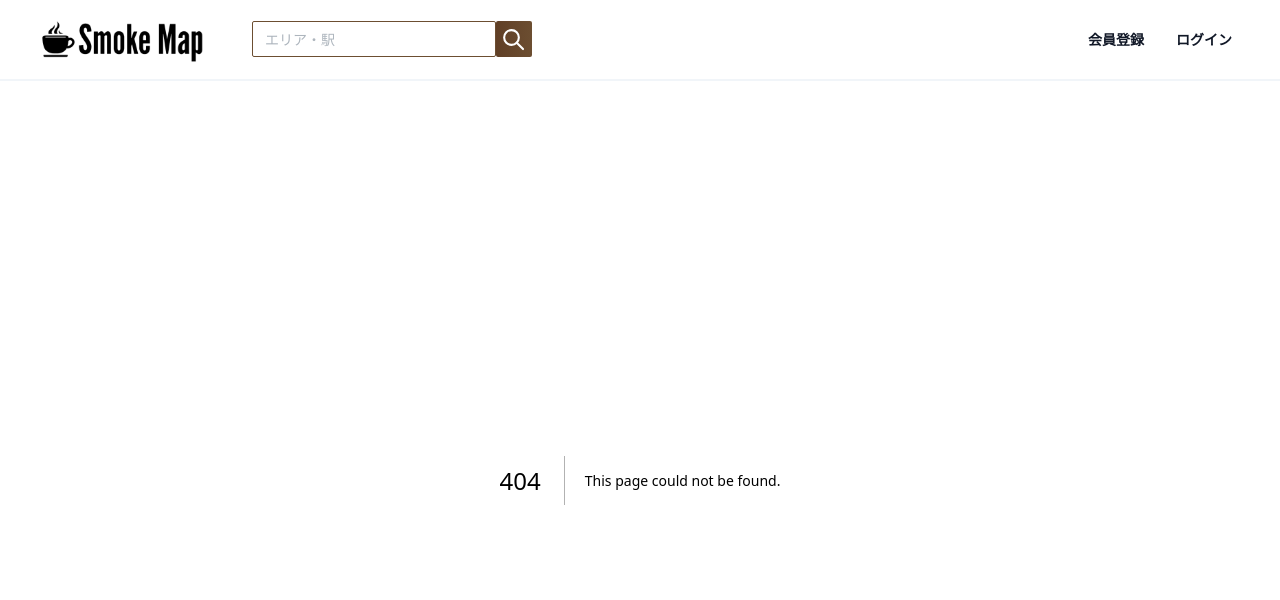
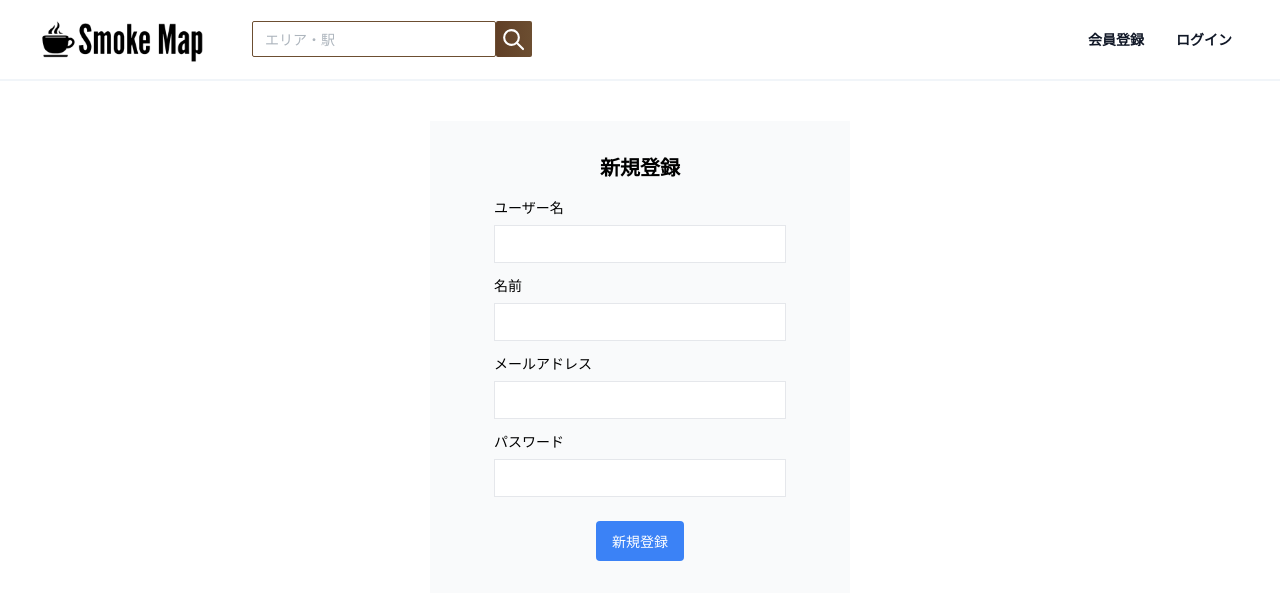
Before and after one commit to 26ryss/smoke-map, a Next.js app: page /account/signup in a window 1280 px wide. Before the commit this address had no page. Shown: the top 600 px of the page. Built offline with nearby package versions, Linux system fonts and the light colour scheme.

Commit message:
会員登録画面を作成

```diff
--- /dev/null
+++ b/app/account/signup/page.tsx
@@ -0,0 +1,12 @@
+import Form from '@/app/ui/users/singup-form';
+
+export default function Page() {
+  return (
+    <div className="flex justify-center min-h-screen">
+      <div className="p-6 w-[500px] md:overflow-y-auto md:p-10">
+        <Form />
+      </div>
+    </div>
+
+  )
+}
--- /dev/null
+++ b/app/lib/actions.ts
@@ -0,0 +1,58 @@
+'use server';
+
+import { z } from 'zod';
+import { sql } from '@vercel/postgres';
+import { revalidatePath } from 'next/cache';
+import { redirect } from 'next/navigation';
+import bcrypt from 'bcrypt';
+
+const FormSchema = z.object({
+  id: z.string(),
+  displayName: z.string(),
+  name: z.string(),
+  email: z.string(),
+  password: z.string(),
+});
+
+export type State = {
+  errors?: {
+    displayName?: string[];
+    name?: string[];
+    email?: string[];
+    password?: string[];
+  };
+  message?: string | null;
+}
+
+const CreateUser = FormSchema.omit({ id: true });
+
+export async function createUser(prevState: State, formData: FormData){
+  const validatedFields = CreateUser.safeParse({
+    displayName: formData.get('displayName'),
+    name: formData.get('name'),
+    email: formData.get('email'),
+    password: formData.get('password'),
+  });
+  if (!validatedFields.success){
+    return {
+      errors: validatedFields.error.flatten().fieldErrors,
+      message: 'Missing Fields. Failed to Create User',
+    }
+  }
+
+  const { displayName, name, email, password } = validatedFields.data;
+  const hashedPassword = await bcrypt.hash(password, 10);
+  try {
+    await sql`
+    INSERT INTO users (display_name, name, email, password)
+    VALUES (${displayName}, ${name}, ${email}, ${hashedPassword})
+  `;
+  } catch (error) {
+    return {
+      message: 'Database Error: Failed to Create User.',
+    };
+  }
+
+  revalidatePath('/');
+  redirect('/');
+}
--- /dev/null
+++ b/app/ui/button.tsx
@@ -0,0 +1,19 @@
+import clsx from 'clsx';
+
+interface ButtonProps extends React.ButtonHTMLAttributes<HTMLButtonElement> {
+  children: React.ReactNode;
+}
+
+export function Button({ children, className, ...rest }: ButtonProps) {
+  return (
+    <button
+      {...rest}
+      className={clsx(
+        'flex h-10 items-center rounded bg-blue-500 px-4 text-sm font-medium text-white transition-colors hover:bg-blue-400 focus-visible:outline focus-visible:outline-2 focus-visible:outline-offset-2 focus-visible:outline-blue-500 active:bg-blue-600 aria-disabled:cursor-not-allowed aria-disabled:opacity-50',
+        className,
+      )}
+    >
+      {children}
+    </button>
+  );
+}
--- /dev/null
+++ b/app/ui/users/singup-form.tsx
@@ -0,0 +1,83 @@
+"use client";
+
+import { createUser, State } from '@/app/lib/actions';
+import { useActionState } from 'react';
+import Link from 'next/link';
+import { Button } from '@/app/ui/button';
+
+export default function Form(){
+  const initialState: State = { message: null, errors: {}};
+  const [state, formAction] = useActionState(createUser, initialState);
+
+  return (
+    <form action={formAction}>
+      <div className="bg-gray-50 p-4 md:px-16 md:py-8">
+        <div className="mb-4">
+          <h1 className="flex text-xl font-bold justify-center">新規登録</h1>
+        </div>
+        {/* ユーザー名 */}
+        <div className="mb-3">
+          <label htmlFor="displayName" className="mb-2 block text-sm font-medium">
+            ユーザー名
+          </label>
+          <div className="relative">
+            <input
+              id="displayName"
+              name="displayName"
+              className="peer block w-full border border-gray-200 py-2 pl-2 text-sm outline-2 placeholder:text-gray-500"
+              defaultValue=""
+            />
+          </div>
+        </div>
+
+        {/* 名前 */}
+        <div className="mb-3">
+          <label htmlFor="name" className="mb-2 block text-sm font-medium">
+            名前
+          </label>
+          <div className="relative">
+            <input
+              id="name"
+              name="name"
+              className="peer block w-full border border-gray-200 py-2 pl-2 text-sm outline-2 placeholder:text-gray-500"
+              defaultValue=""
+            />
+          </div>
+        </div>
+
+        {/* メールアドレス */}
+        <div className="mb-3">
+          <label htmlFor="email" className="mb-2 block text-sm font-medium">
+            メールアドレス
+          </label>
+          <div className="relative">
+            <input
+              id="email"
+              name="email"
+              className="peer block w-full border border-gray-200 py-2 pl-2 text-sm outline-2 placeholder:text-gray-500"
+              defaultValue=""
+            />
+          </div>
+        </div>
+
+        {/* パスワード */}
+        <div className="mb-4">
+          <label htmlFor="password" className="mb-2 block text-sm font-medium">
+            パスワード
+          </label>
+          <div className="relative">
+            <input
+              id="password"
+              name="password"
+              className="peer block w-full border border-gray-200 py-2 pl-2 text-sm outline-2 placeholder:text-gray-500"
+              defaultValue=""
+            />
+          </div>
+        </div>
+        <div className="mt-6 flex justify-center gap-4">
+          <Button type="submit">新規登録</Button>
+        </div>
+      </div>
+    </form>
+  )
+}
--- a/tailwind.config.ts
+++ b/tailwind.config.ts
@@ -1,6 +1,7 @@
 import type { Config } from "tailwindcss";
 
 const config: Config = {
+  mode: 'jit',
   content: [
     "./pages/**/*.{js,ts,jsx,tsx,mdx}",
     "./components/**/*.{js,ts,jsx,tsx,mdx}",
```
Also changed, not shown: package.json (+9 -4 lines), 1 other file (tests, documents, lock files or other folders).
